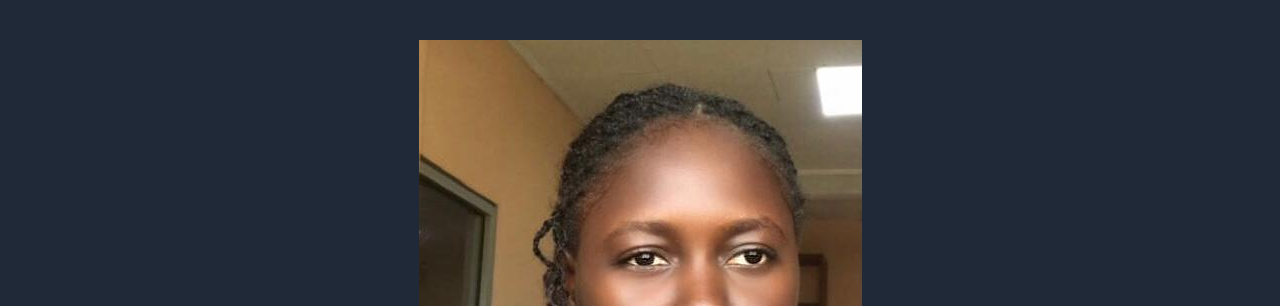
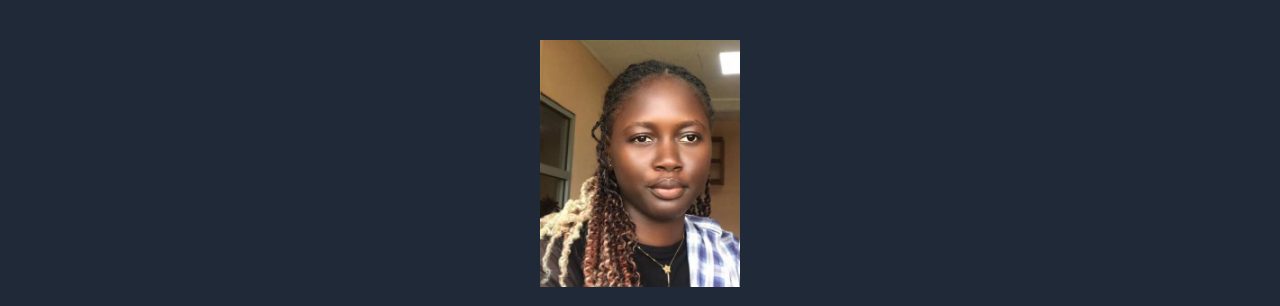
Before and after one commit to ngapharel/Porte-folio, a plain HTML site: page index.html in a window 1280 px wide. Shown: the top 306 px of the page. Drawn offline with Linux system fonts and the light colour scheme.

Commit message:
Update index.html

```diff
--- a/index.html
+++ b/index.html
@@ -9,7 +9,7 @@
 <body>
 
   <header>
-    <img src="profil.jpg";"alt="profil.jpg";class="Fichier">
+    <img src="profil.jpg";"alt="profil.jpg";class="Fichier"style="width: 200px; height: auto;">
     <h1>Siyep Ngantchou Pharel</h1>
     <p>Développeuse Web Passionnée</p>
   </header>
```
